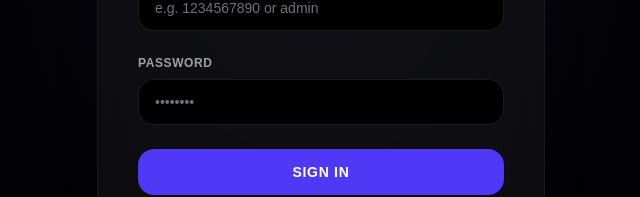
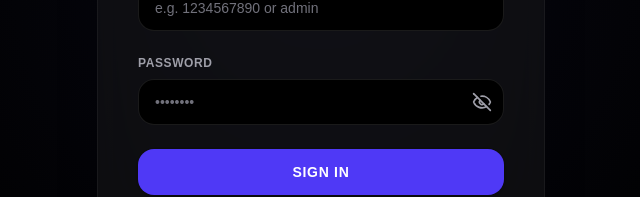
Before and after one commit to abrar4596/Atoz, a Next.js app: page /login in a window 1280 px wide. Shown: the part 434-631 px from the top of the page, without its empty margins (319-959 px from the left). Built offline with nearby package versions, Linux system fonts and the light colour scheme; no server answers.

Commit message:
feat: add show/hide password toggle to login and register components

```diff
--- a/src/app/(auth)/login/page.tsx
+++ b/src/app/(auth)/login/page.tsx
@@ -4,7 +4,7 @@ import { useState, Suspense } from 'react'
 import { useAuth } from '@/context/AuthContext'
 import { useSearchParams } from 'next/navigation'
 import Link from 'next/link'
-import { ShieldCheck, Loader2, ArrowLeft } from 'lucide-react'
+import { ShieldCheck, Loader2, ArrowLeft, Eye, EyeOff } from 'lucide-react'
 
 function LoginForm() {
   const { login } = useAuth()
@@ -14,6 +14,8 @@ function LoginForm() {
   const [password, setPassword] = useState('')
   const [error, setError] = useState<string | null>(null)
   const [loading, setLoading] = useState(false)
+  // State for toggling password visibility
+  const [showPassword, setShowPassword] = useState(false)
 
   const handleSubmit = async (e: React.FormEvent) => {
     e.preventDefault()
@@ -106,17 +108,26 @@ function LoginForm() {
               <label htmlFor="password" className="block text-xs font-bold uppercase tracking-wider text-zinc-400">
                 Password
               </label>
-              <div className="mt-2">
+              {/* Relative wrapper added for positioning toggle button */}
+              <div className="mt-2 relative">
                 <input
                   id="password"
                   name="password"
-                  type="password"
+                  type={showPassword ? "text" : "password"}
                   required
                   value={password}
                   onChange={(e) => setPassword(e.target.value)}
-                  className="block w-full rounded-2xl bg-black border border-white/10 px-4 py-3 text-sm text-white placeholder-zinc-500 focus:outline-hidden focus:border-indigo-500 focus:ring-1 focus:ring-indigo-500/20 transition-all"
+                  className="block w-full rounded-2xl bg-black border border-white/10 pl-4 pr-12 py-3 text-sm text-white placeholder-zinc-500 focus:outline-hidden focus:border-indigo-500 focus:ring-1 focus:ring-indigo-500/20 transition-all"
                   placeholder="••••••••"
                 />
+                <button
+                  type="button"
+                  onClick={() => setShowPassword(!showPassword)}
+                  className="absolute right-3 top-1/2 -translate-y-1/2 text-zinc-400 hover:text-white transition-colors"
+                  aria-label="Toggle password visibility"
+                >
+                  {showPassword ? <Eye className="h-5 w-5" /> : <EyeOff className="h-5 w-5" />}
+                </button>
               </div>
             </div>
 
--- a/src/app/(auth)/register/page.tsx
+++ b/src/app/(auth)/register/page.tsx
@@ -3,7 +3,7 @@
 import { useState } from 'react'
 import { useRouter } from 'next/navigation'
 import Link from 'next/link'
-import { ShieldCheck, Loader2, ArrowLeft } from 'lucide-react'
+import { ShieldCheck, Loader2, ArrowLeft, Eye, EyeOff } from 'lucide-react'
 import { apiClient } from '@/services/apiClient'
 
 export default function RegisterPage() {
@@ -13,6 +13,8 @@ export default function RegisterPage() {
   const [password, setPassword] = useState('')
   const [error, setError] = useState<string | null>(null)
   const [loading, setLoading] = useState(false)
+  // State for toggling password visibility
+  const [showPassword, setShowPassword] = useState(false)
 
   const handleSubmit = async (e: React.FormEvent) => {
     e.preventDefault()
@@ -106,17 +108,26 @@ export default function RegisterPage() {
               <label htmlFor="password" className="block text-xs font-bold uppercase tracking-wider text-zinc-400">
                 Password
               </label>
-              <div className="mt-2">
+              {/* Relative wrapper added for positioning toggle button */}
+              <div className="mt-2 relative">
                 <input
                   id="password"
                   name="password"
-                  type="password"
+                  type={showPassword ? "text" : "password"}
                   required
                   value={password}
                   onChange={(e) => setPassword(e.target.value)}
-                  className="block w-full rounded-2xl bg-black border border-white/10 px-4 py-3 text-sm text-white placeholder-zinc-500 focus:outline-hidden focus:border-indigo-500 focus:ring-1 focus:ring-indigo-500/20 transition-all"
+                  className="block w-full rounded-2xl bg-black border border-white/10 pl-4 pr-12 py-3 text-sm text-white placeholder-zinc-500 focus:outline-hidden focus:border-indigo-500 focus:ring-1 focus:ring-indigo-500/20 transition-all"
                   placeholder="••••••••"
                 />
+                <button
+                  type="button"
+                  onClick={() => setShowPassword(!showPassword)}
+                  className="absolute right-3 top-1/2 -translate-y-1/2 text-zinc-400 hover:text-white transition-colors"
+                  aria-label="Toggle password visibility"
+                >
+                  {showPassword ? <Eye className="h-5 w-5" /> : <EyeOff className="h-5 w-5" />}
+                </button>
               </div>
             </div>
 
```
